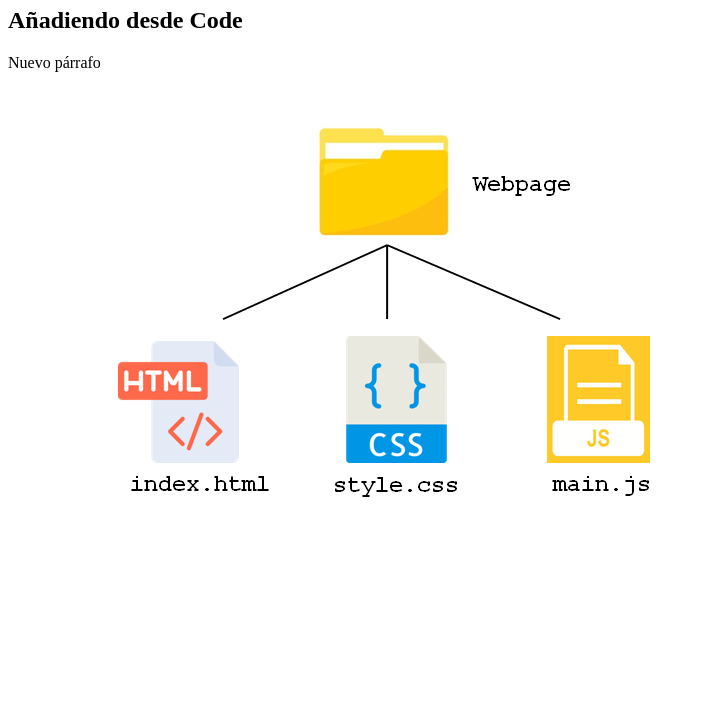
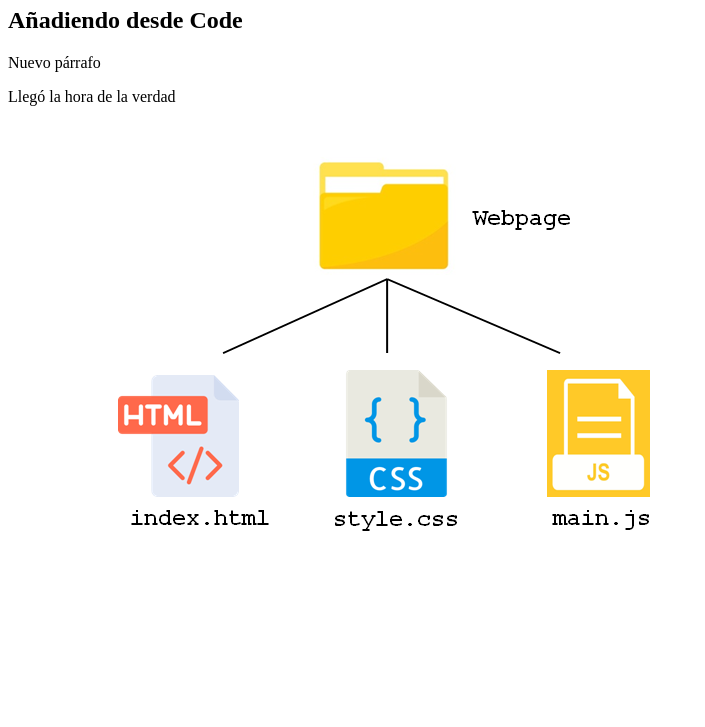
Before and after one commit to xe-l-a/conectado, a plain HTML site: page index.html in a window 1280 px wide. Shown: the part 73-800 px from the top of the page, without its empty margins (0-705 px from the left). Drawn offline with Linux system fonts and the light colour scheme.

Commit message:
otro parrafo mas

```diff
--- a/index.html
+++ b/index.html
@@ -9,6 +9,7 @@
     <h1>Conectado con el mundo</h1>
     <h2>Añadiendo desde Code</h2>
     <p>Nuevo párrafo</p>
+    <p>Llegó la hora de la verdad</p>
     <img src="architecture.webp" alt="mi imagen">
 </body>
 </html>
```
